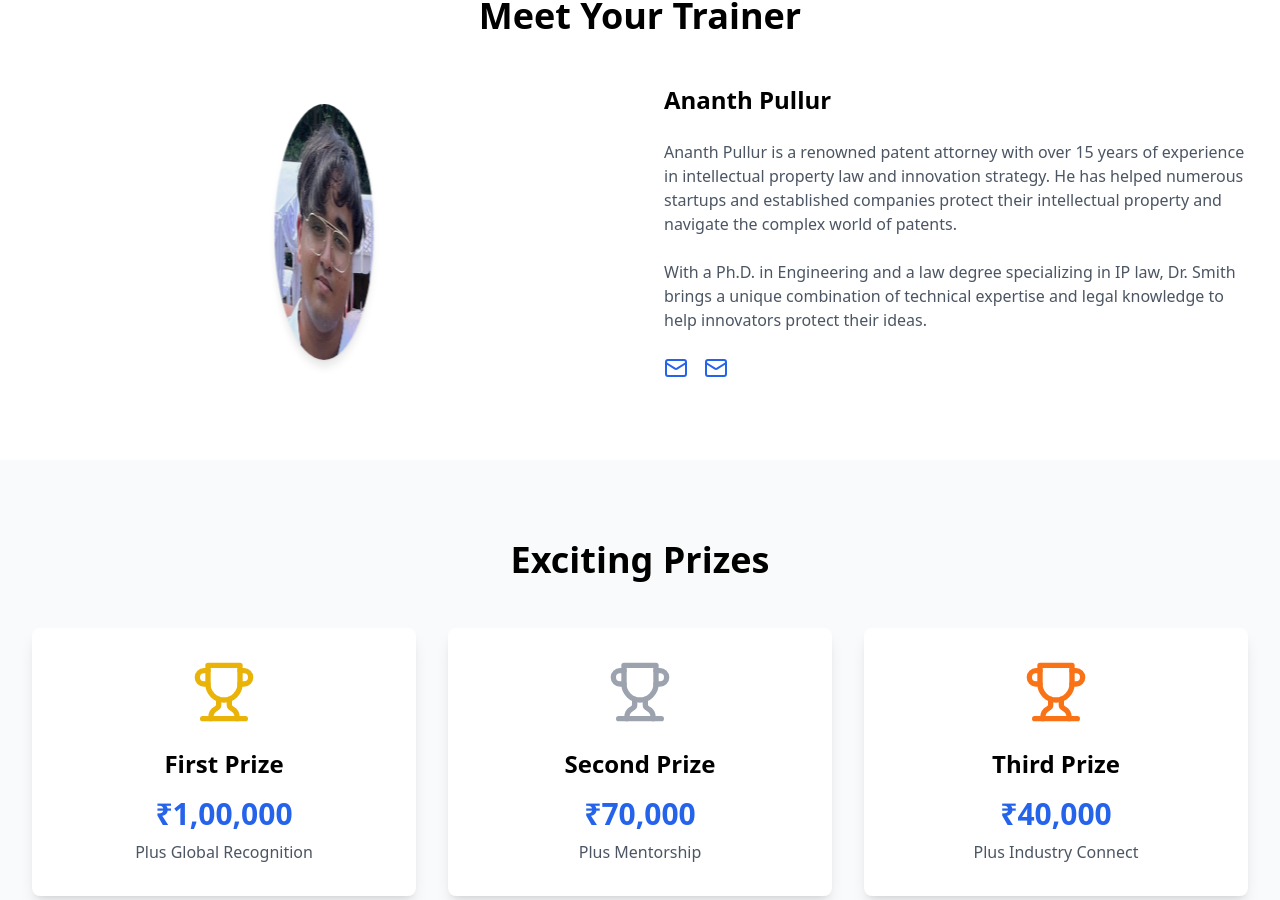
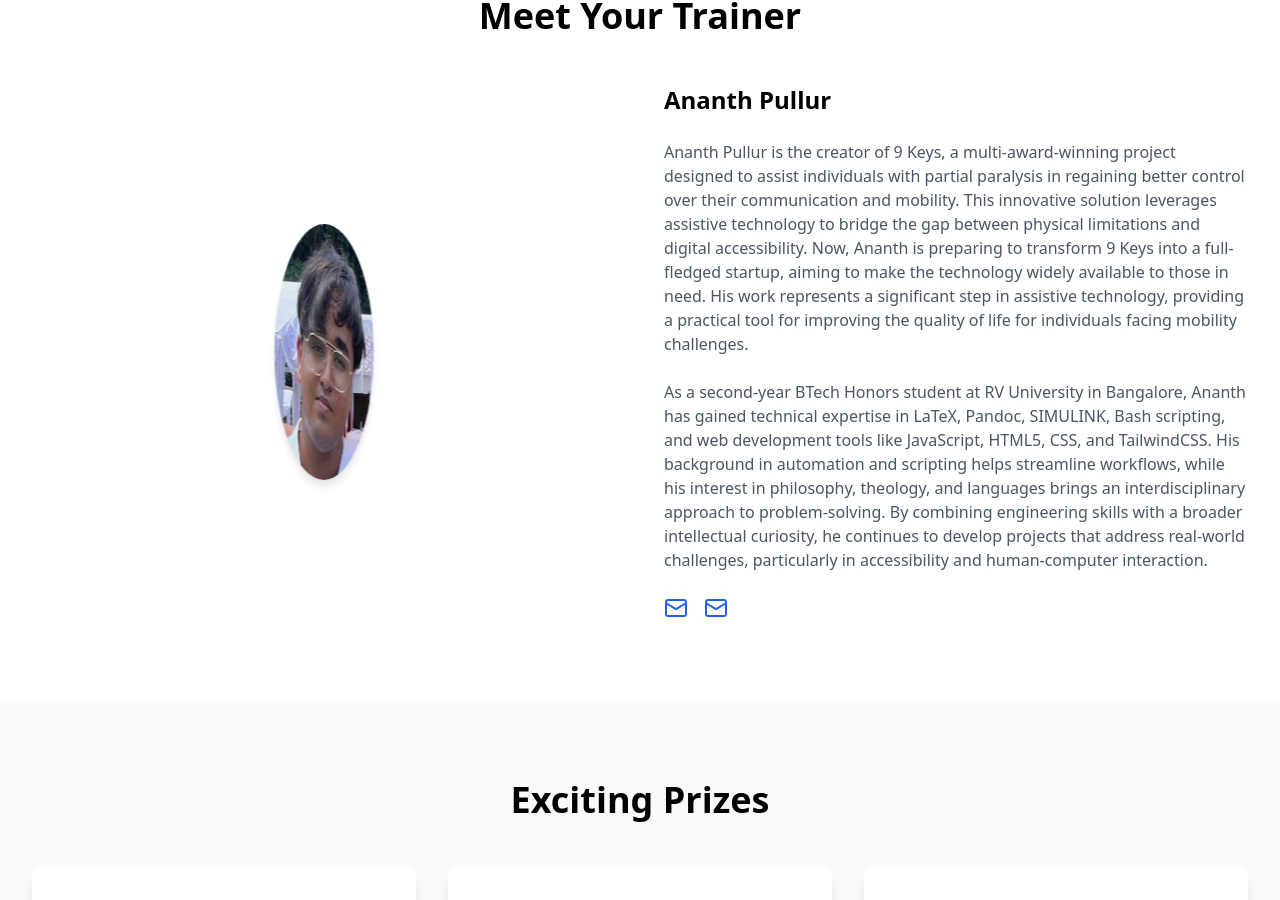
Before and after one commit to bruhat15/IndaspRudra, a React (Vite) app: page / in a window 1280 px wide. Shown: the part 1416-2316 px from the top of the page. Built offline with nearby package versions, Linux system fonts and the light colour scheme.

Commit message:
Update App.tsx

```diff
--- a/src/App.tsx
+++ b/src/App.tsx
@@ -342,14 +342,21 @@ function App() {
               <div className="space-y-6">
                 <h3 className="text-2xl font-semibold">Ananth Pullur</h3>
                 <p className="text-gray-600">
-                  Ananth Pullur is a renowned patent attorney with over 15 years of experience in intellectual
-                  property law and innovation strategy. He has helped numerous startups and established
-                  companies protect their intellectual property and navigate the complex world of patents.
+                  Ananth Pullur is the creator of 9 Keys, a multi-award-winning project designed to
+                  assist individuals with partial paralysis in regaining better control over their
+                  communication and mobility. This innovative solution leverages assistive technology
+                  to bridge the gap between physical limitations and digital accessibility. Now, Ananth
+                  is preparing to transform 9 Keys into a full-fledged startup, aiming to make the technology
+                  widely available to those in need. His work represents a significant step in assistive technology,
+                  providing a practical tool for improving the quality of life for individuals facing mobility challenges.
                 </p>
                 <p className="text-gray-600">
-                  With a Ph.D. in Engineering and a law degree specializing in IP law, Dr. Smith brings
-                  a unique combination of technical expertise and legal knowledge to help innovators
-                  protect their ideas.
+                  As a second-year BTech Honors student at RV University in Bangalore, Ananth has gained technical expertise
+                  in LaTeX, Pandoc, SIMULINK, Bash scripting, and web development tools like JavaScript, HTML5, CSS, and TailwindCSS.
+                  His background in automation and scripting helps streamline workflows, while his interest in philosophy, theology,
+                  and languages brings an interdisciplinary approach to problem-solving. By combining engineering skills with a broader
+                  intellectual curiosity, he continues to develop projects that address real-world challenges, particularly in accessibility
+                  and human-computer interaction.
                 </p>
                 <div className="flex space-x-4">
                   <a
```
